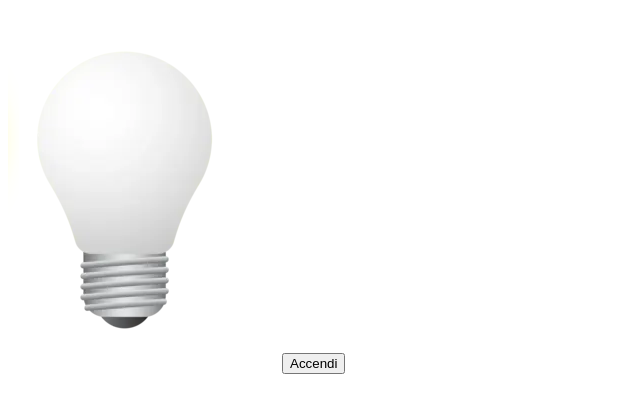
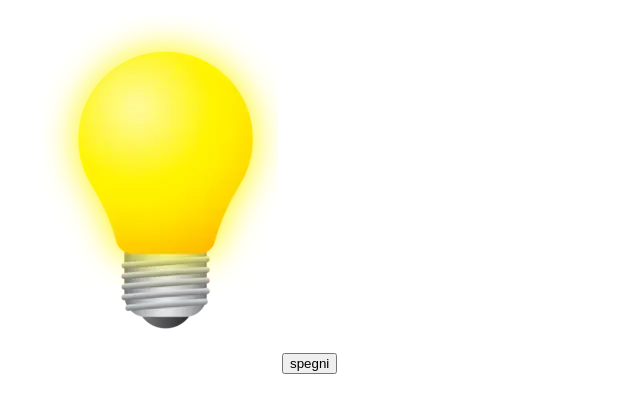
Before and after one commit to GiuseppeLiGioi/js-dom-1, a plain HTML site: page index.html in a window 1280 px wide. Both pictures are taken after a click on the button "Accendi". Shown: the whole page, without its empty margins (0-640 px from the left). Drawn offline with Linux system fonts and the light colour scheme.

Commit message:
ADD: bonus part, fine esercizio

```diff
--- a/index.html
+++ b/index.html
@@ -7,8 +7,8 @@
 </head>
 <body>
     <manin>
-        <img src="./img/white_lamp.png" alt="lampadina_spenta">
-        <button>Accendi</button>
+        <img id="img" src="./img/white_lamp.png" alt="lampadina_spenta">
+        <button id="btn">Accendi</button>
     </manin>
 
     <script src="./main.js"></script>
--- a/main.js
+++ b/main.js
@@ -0,0 +1,24 @@
+
+
+/*
+Inseriamo in pagina l’immagine della lampadina spenta che trovate in allegato.
+Accanto un bottone con la scritta “Accendi”.
+Al click del bottone,
+la lampadina dovrà accendersi (dovremo quindi utilizzare l’immagine della lampadina accesa, sempre in allegato)
+*/
+
+let bottone = document.getElementById("btn");
+let lampadina = document.getElementById("img");
+
+
+bottone.addEventListener("click", () =>{
+if(lampadina.src.includes("img/white_lamp.png") ){
+    lampadina.src="img/yellow_lamp.png";
+    //aggiungo parte bonus
+    bottone.innerHTML="spegni";
+}
+else{
+    lampadina.src="img/white_lamp.png";
+    bottone.innerHTML="accendi";
+}
+})
```
